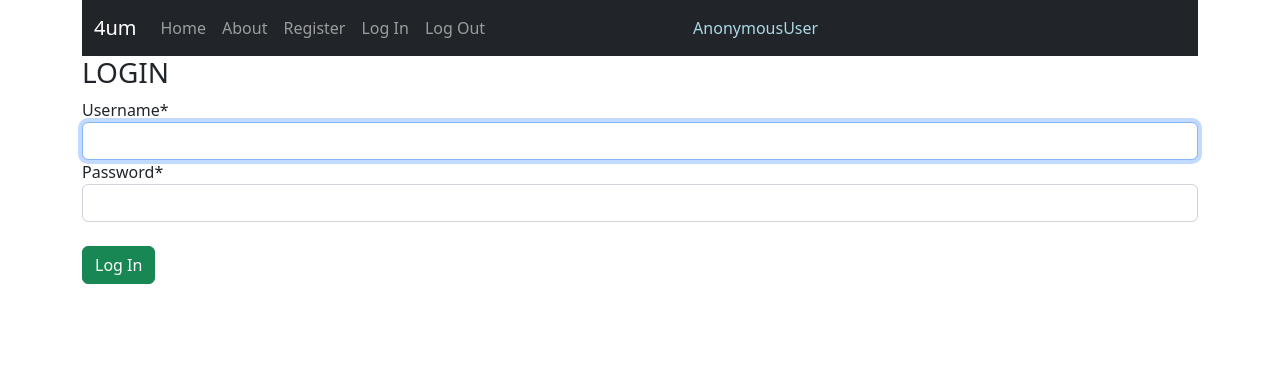
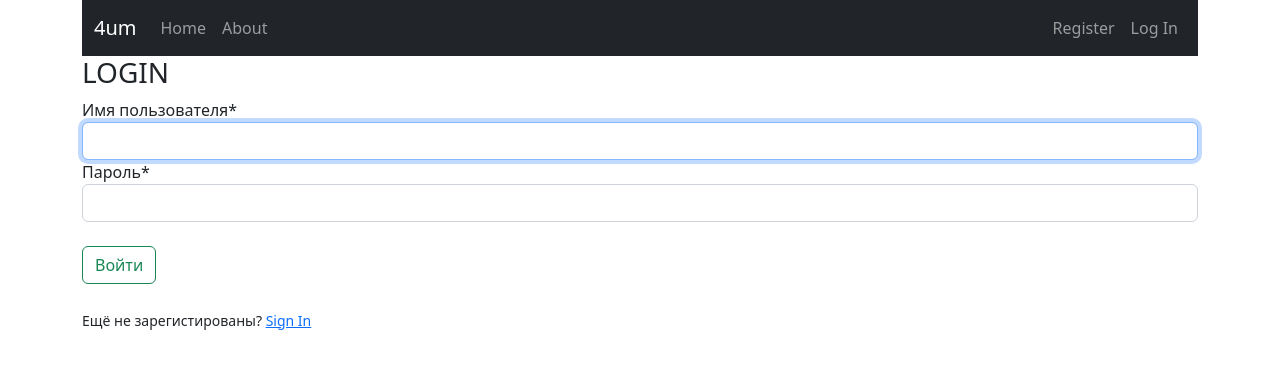
Before and after one commit to Jim7kzn/synergy-learning-forum_prj, a Django app: page /login/ in a window 1280 px wide. Shown: the top 369 px of the page. Run offline with Django 4.2, Linux system fonts and the light colour scheme; some libraries are stand-ins or nearby versions.

Commit message:
Тема 24. Создание формы регистрации, добавление пользователей

```diff
--- a/forum_prj/settings.py
+++ b/forum_prj/settings.py
@@ -114,7 +114,8 @@ AUTH_PASSWORD_VALIDATORS = [
 # Internationalization
 # https://docs.djangoproject.com/en/4.0/topics/i18n/
 
-LANGUAGE_CODE = 'en-us'
+# LANGUAGE_CODE = 'en-us'
+LANGUAGE_CODE = 'ru-RU'
 
 TIME_ZONE = 'UTC'
 
@@ -136,7 +137,7 @@ MEDIA_URL = '/media/'
 MEDIA_ROOT = os.path.join(BASE_DIR, 'media')
 
 LOGIN_REDIRECT_URL = 'index'
-LOGOUT_REDIRECT_URL = 'index'
+LOGIN_URL = 'login'
 
 CRISPY_TEMPLATE_PACK = 'bootstrap4'
 # CRISPY_TEMPLATE_PACK = 'bootstrap5'
--- a/service/forms.py
+++ b/service/forms.py
@@ -25,7 +25,7 @@ class CommentForm(ModelForm):
         }
 
 
-class RegisterForm(UserCreationForm):
+class UserRegisterForm(UserCreationForm):
     class Meta:
         model = User
         # fields = '__all__'
--- a/templates/login.html
+++ b/templates/login.html
@@ -7,7 +7,9 @@
         {% csrf_token %}
         {{ form|crispy }}
         <br>
-        <button class="btn btn-success">Log In</button>
+        <button class="btn btn-outline-success">Войти</button>
     </form>
+    <br>
+    <small class="text-nuted">Ещё не зарегистированы? <a href="{% url 'register' %}">Sign In</a></small>
 
 {% endblock %}
--- a/templates/navbar.html
+++ b/templates/navbar.html
@@ -9,24 +9,19 @@
             </button>
 
             <div class="collapse navbar-collapse" id="navbarNav">
-                <ul class="navbar-nav">
-                    <li class="nav-item">
-                        <a class="nav-link" aria-current="page" href="{% url 'index' %}">Home</a>
-                    </li>
-                    <li class="nav-item">
-                        <a class="nav-link" href="{% url 'about' %}">About</a>
-                    </li>
-                    <li class="nav-item">
-                        <a class="nav-link" href="{% url 'register' %}">Register</a>
-                    </li>
-                    <li class="nav-item">
-                        <a class="nav-link" href="{% url 'login' %}">Log In</a>
-                    </li>
-                    <li class="nav-item">
-                        <a class="nav-link" href="{% url 'logout' %}">Log Out</a>
-                    </li>
-                </ul>
-                <div class="nav-item" style="color: lightblue; padding-left: 200px">{{ user }}</div>
+                <div class="navbar-nav">
+                    <a class="nav-item nav-link" aria-current="page" href="{% url 'index' %}">Home</a>
+                    <a class="nav-item nav-link" href="{% url 'about' %}">About</a>
+                </div>
+            </div>
+
+            <div class="navbar-nav navbar-right">
+                {% if user.is_authenticated %}
+                    <a class="nav-item nav-link" href="{% url 'logout' %}">{{ user.username }} (выход)</a>
+                {% else %}
+                    <a class="nav-item nav-link" href="{% url 'register' %}">Register</a>
+                    <a class="nav-item nav-link" href="{% url 'login' %}">Log In</a>
+                {% endif %}
             </div>
         </div>
     </nav>
--- a/templates/register.html
+++ b/templates/register.html
@@ -6,7 +6,9 @@
     <form action="" method="post">
         {% csrf_token %}
         {{ form|crispy }}
-        <button class="btn btn-success">Register</button>
+        <button class="btn btn-outline-success">Зарегистрировать</button>
     </form>
+    <br>
+    <small class="text-nuted">Уже зарегистированы? <a href="{% url 'login' %}">Log In</a></small>
 
 {% endblock %}
```
Also changed, not shown: service/views.py (+10 -6 lines), templates/logout.html (+2 -7 lines).
